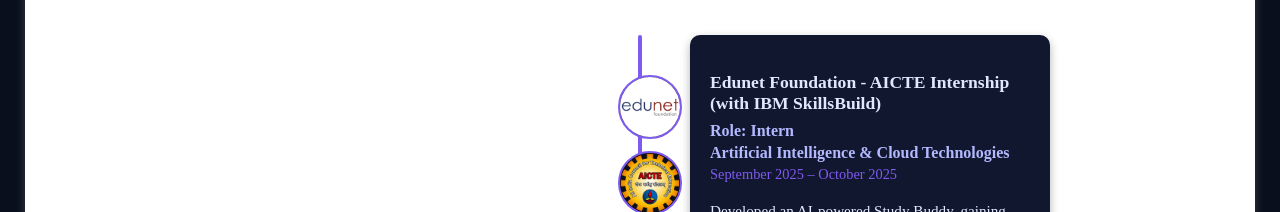
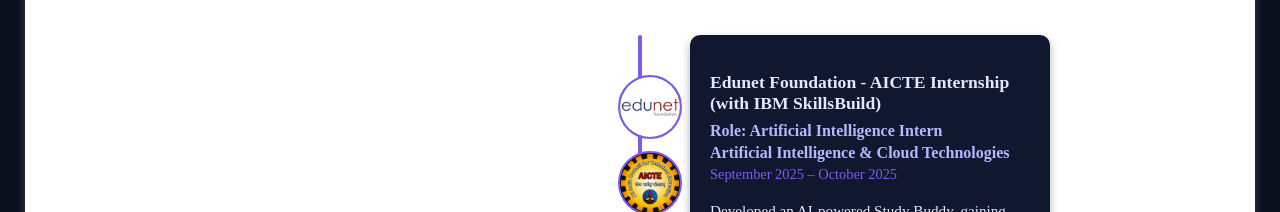
Before and after one commit to GPA95/AAK_Portfolio, a React (Vite) app: page / in a window 1280 px wide. Shown: the part 1860-2072 px from the top of the page. Built offline with nearby package versions, Linux system fonts and the light colour scheme.

Commit message:
Updated role as AI Intern

```diff
--- a/src/components/Experience.jsx
+++ b/src/components/Experience.jsx
@@ -9,7 +9,7 @@
   const experiences = [
     {
       title: "Edunet Foundation - AICTE Internship (with IBM SkillsBuild)",
-      role: "Intern",
+      role: "Artificial Intelligence Intern",
       sub: "Artificial Intelligence & Cloud Technologies",
       time: "September 2025 – October 2025",
       description:
```
